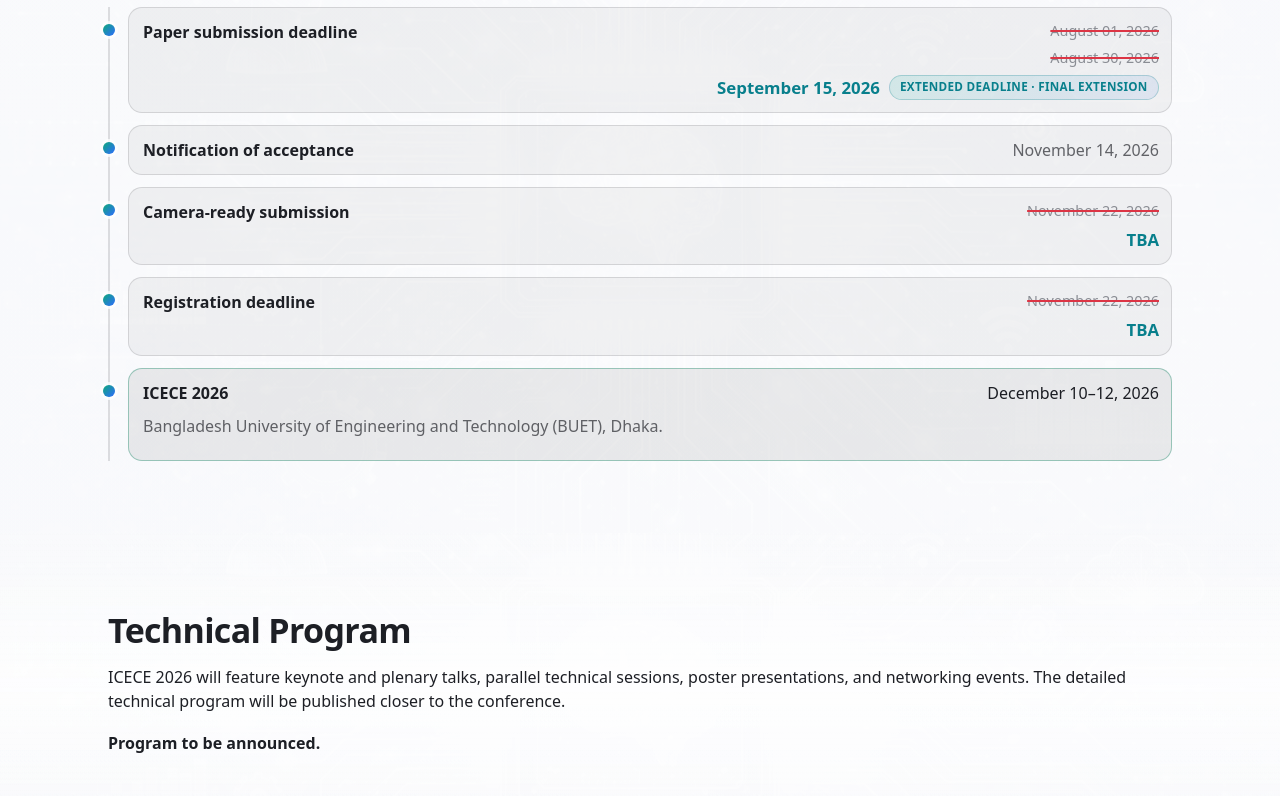
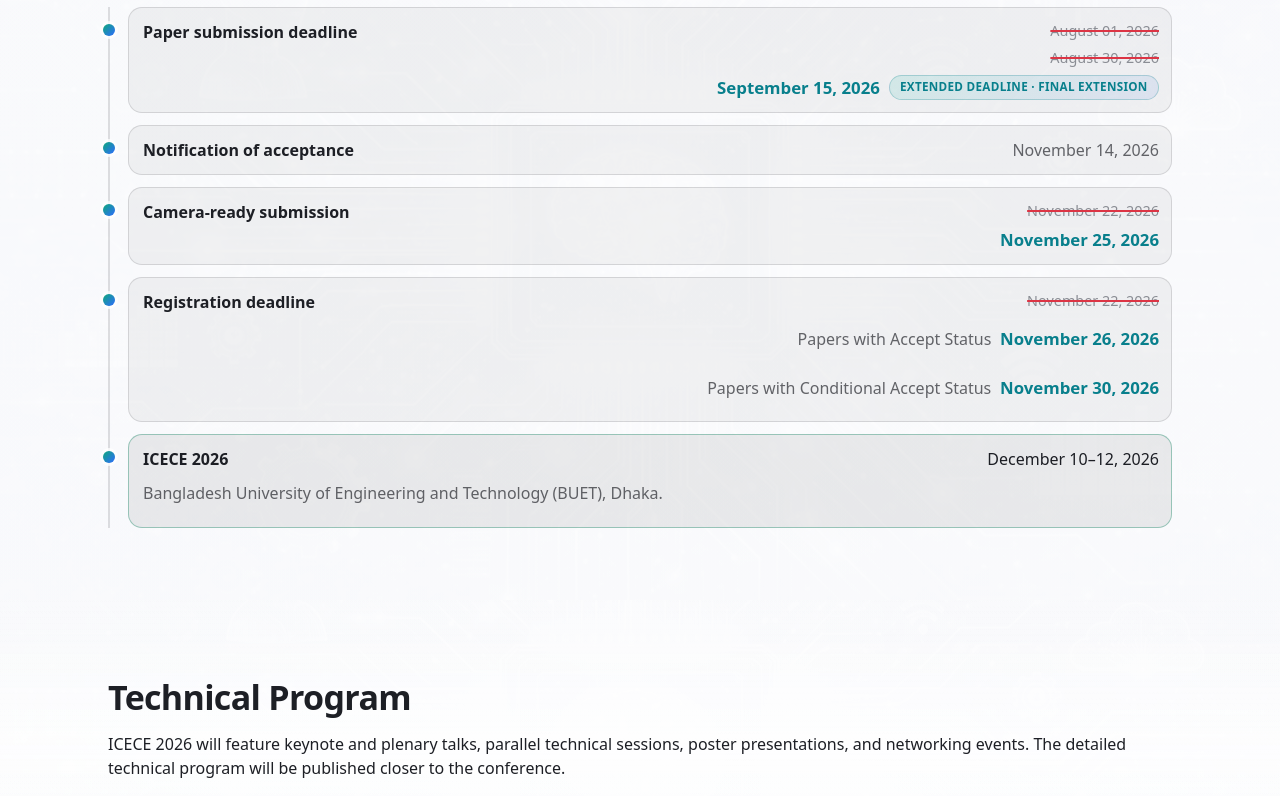
Before and after one commit to sajidbuet/icece2026, a plain HTML site: page 2026/index.html in a window 1280 px wide. Shown: the part 6001-6797 px from the top of the page. Drawn offline with Linux system fonts and the light colour scheme.

Commit message:
Update index.html

```diff
--- a/2026/index.html
+++ b/2026/index.html
@@ -1006,7 +1006,7 @@
             <div class="deadline-update" aria-label="Camera-ready submission deadline: to be announced.">
               <del class="deadline-old">November 22, 2026</del>
               <div class="deadline-current">
-                <span class="deadline-new">TBA</span>
+                <span class="deadline-new">November 25, 2026</span>
               </div>
             </div>
           </div>
@@ -1022,7 +1022,13 @@
             <div class="deadline-update" aria-label="Registration deadline: to be announced.">
               <del class="deadline-old">November 22, 2026</del>
               <div class="deadline-current">
-                <span class="deadline-new">TBA</span>
+                <p class="muted">Papers with Accept Status</p>
+                <span class="deadline-new">November 26, 2026</span>
+              </div>
+
+              <div class="deadline-current">
+                <p class="muted">Papers with Conditional Accept Status</p>
+                <span class="deadline-new">November 30, 2026</span>
               </div>
             </div>
           </div>
```
